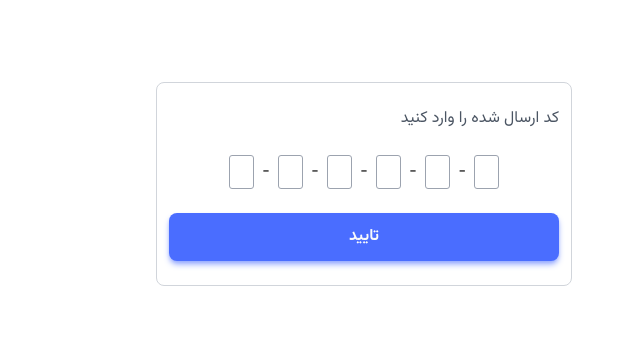
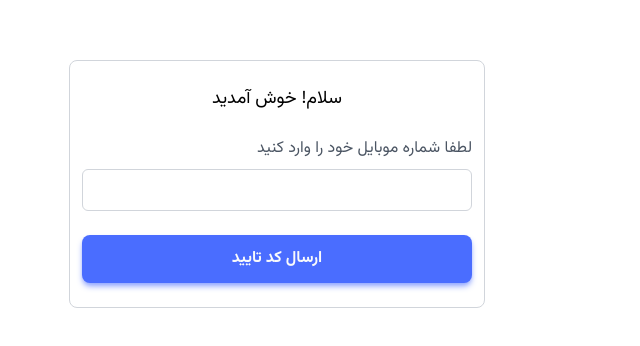
Before and after one commit to mahdi-q/Freelancing-App-Project, a React (Vite) app: page /auth in a window 1280 px wide. Shown: the part 216-562 px from the top of the page, without its empty margins (439-1079 px from the left). Built offline with nearby package versions, Linux system fonts and the light colour scheme.

Commit message:
Develope send OTP feature

```diff
--- a/package.json
+++ b/package.json
@@ -10,10 +10,13 @@
     "preview": "vite preview"
   },
   "dependencies": {
+    "@tanstack/react-query": "^5.52.2",
     "axios": "^1.7.5",
     "react": "^18.3.1",
     "react-dom": "^18.3.1",
+    "react-hot-toast": "^2.4.1",
     "react-icons": "^5.3.0",
+    "react-loader-spinner": "^6.1.6",
     "react-otp-input": "^3.1.1",
     "react-router-dom": "^6.26.1"
   },
--- a/src/App.jsx
+++ b/src/App.jsx
@@ -1,13 +1,21 @@
 import { Route, Routes } from "react-router-dom";
 import Auth from "./Pages/Auth";
+import { QueryClient, QueryClientProvider } from "@tanstack/react-query";
+import { Toaster } from "react-hot-toast";
+
+const queryClient = new QueryClient();
 
 function App() {
   return (
-    <div className="container xl:max-w-screen-xl">
-      <Routes>
-        <Route path="/auth" element={<Auth />} />
-      </Routes>
-    </div>
+    <QueryClientProvider client={queryClient}>
+      <Toaster />
+
+      <div className="container xl:max-w-screen-xl">
+        <Routes>
+          <Route path="/auth" element={<Auth />} />
+        </Routes>
+      </div>
+    </QueryClientProvider>
   );
 }
 
--- /dev/null
+++ b/src/Features/Authentication/AuthContainer.jsx
@@ -0,0 +1,21 @@
+import { useState } from "react";
+import SendOTPForm from "./SendOTPForm";
+import CheckOTPForm from "./CheckOTPForm";
+
+function AuthContainer() {
+  const [step, setStep] = useState(1);
+
+  const renderStep = () => {
+    switch (step) {
+      case 1:
+        return <SendOTPForm setStep={setStep} />;
+      case 2:
+        return <CheckOTPForm />;
+      default:
+        return null;
+    }
+  };
+
+  return <>{renderStep()}</>;
+}
+export default AuthContainer;
--- a/src/Features/Authentication/SendOTPForm.jsx
+++ b/src/Features/Authentication/SendOTPForm.jsx
@@ -1,11 +1,34 @@
 import { useState } from "react";
 import TextFieldInput from "../../UI/TextFieldInput";
+import { useMutation } from "@tanstack/react-query";
+import { getOtp } from "../../Services/authService";
+import toast from "react-hot-toast";
+import Loader from "../../UI/Loader";
 
-function SendOTPForm() {
+function SendOTPForm({ setStep }) {
   const [phoneNumber, setPhoneNumber] = useState("");
 
+  const { isPending, mutateAsync } = useMutation({
+    mutationFn: getOtp,
+  });
+
+  const sendOtpHandler = async (e) => {
+    e.preventDefault();
+
+    try {
+      const data = await mutateAsync({ phoneNumber });
+      setStep(2);
+      toast.success(data.message);
+    } catch (error) {
+      toast.error(error?.response?.data?.message);
+    }
+  };
+
   return (
-    <form className="mx-4 space-y-6 rounded-lg border border-secondary-300 px-3 py-6">
+    <form
+      className="mx-4 space-y-6 rounded-lg border border-secondary-300 px-3 py-6"
+      onSubmit={sendOtpHandler}
+    >
       <h2 className="text-center text-lg">سلام! خوش آمدید</h2>
 
       <TextFieldInput
@@ -15,7 +38,13 @@ function SendOTPForm() {
         onChange={(e) => setPhoneNumber(e.target.value)}
       />
 
-      <button className="btn btn--primary w-full">ارسال کد تایید</button>
+      {isPending ? (
+        <Loader />
+      ) : (
+        <button type="submit" className="btn btn--primary w-full">
+          ارسال کد تایید
+        </button>
+      )}
     </form>
   );
 }
--- a/src/Pages/Auth.jsx
+++ b/src/Pages/Auth.jsx
@@ -1,12 +1,9 @@
-// import SendOTPForm from "../Features/Authentication/SendOTPForm";
-
-import CheckOTPForm from "../Features/Authentication/CheckOTPForm";
+import AuthContainer from "../Features/Authentication/AuthContainer";
 
 function Auth() {
   return (
     <div className="absolute left-1/2 top-1/2 w-full -translate-x-1/2 -translate-y-1/2 transform sm:max-w-md">
-      {/* <SendOTPForm /> */}
-      <CheckOTPForm/>
+      <AuthContainer />
     </div>
   );
 }
--- /dev/null
+++ b/src/Services/authService.js
@@ -0,0 +1,9 @@
+import http from "./httpService";
+
+export function getOtp(data) {
+  return http.post("/user/get-otp", data).then(({ data }) => data.data);
+}
+
+export function checkOtp(data) {
+  return http.post("/user/check-otp", data);
+}
--- /dev/null
+++ b/src/UI/Loader.jsx
@@ -0,0 +1,17 @@
+import { ThreeDots } from "react-loader-spinner";
+
+function Loader({ width = 50, height = 40 }) {
+  return (
+    <ThreeDots
+      width={width}
+      height={height}
+      radius={9}
+      color="rgb(var(--color-primary-900))"
+      wrapperStyle={{
+        display: "flex",
+        justifyContent: "center",
+      }}
+    />
+  );
+}
+export default Loader;
```
Also changed, not shown: 1 other file (tests, documents, lock files or other folders).
